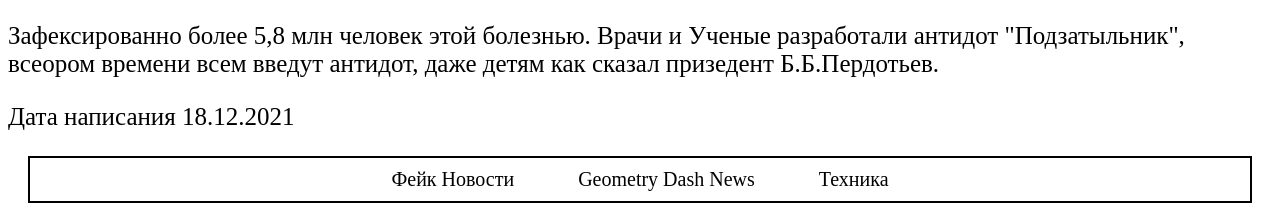
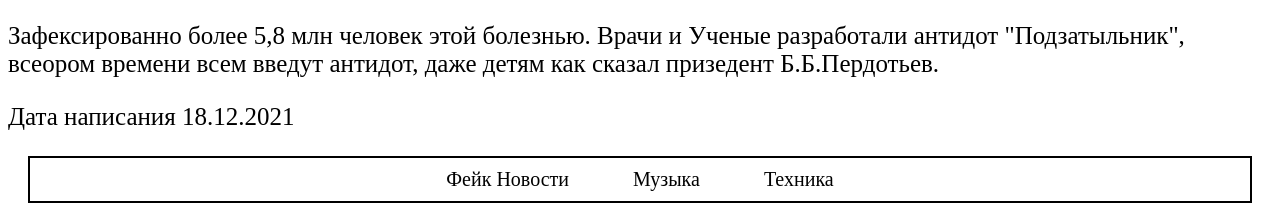
Before and after one commit to Gareokss/test1, a plain HTML site: page index.html in a window 1280 px wide. Shown: the part 2257-2480 px from the top of the page. Drawn offline with Linux system fonts and the light colour scheme.

Commit message:
Update index.html

```diff
--- a/index.html
+++ b/index.html
@@ -4,7 +4,7 @@
 </header>
     <nav>
     <a href="">Фейк Новости</a>
-    <a href="">Музыка</a>
+    <a href="https://gareokss.github.io/Test3PJ/">Музыка</a>
     <a href="">Техника</a>
     </nav>
 <body>
@@ -32,7 +32,7 @@
 </body>
     <nav>
     <a href="">Фейк Новости</a>
-    <a href="">Geometry Dash News</a>
+    <a href="https://gareokss.github.io/Test3PJ/">Музыка</a>
     <a href="">Техника</a>
     </nav>
 </html>
```
